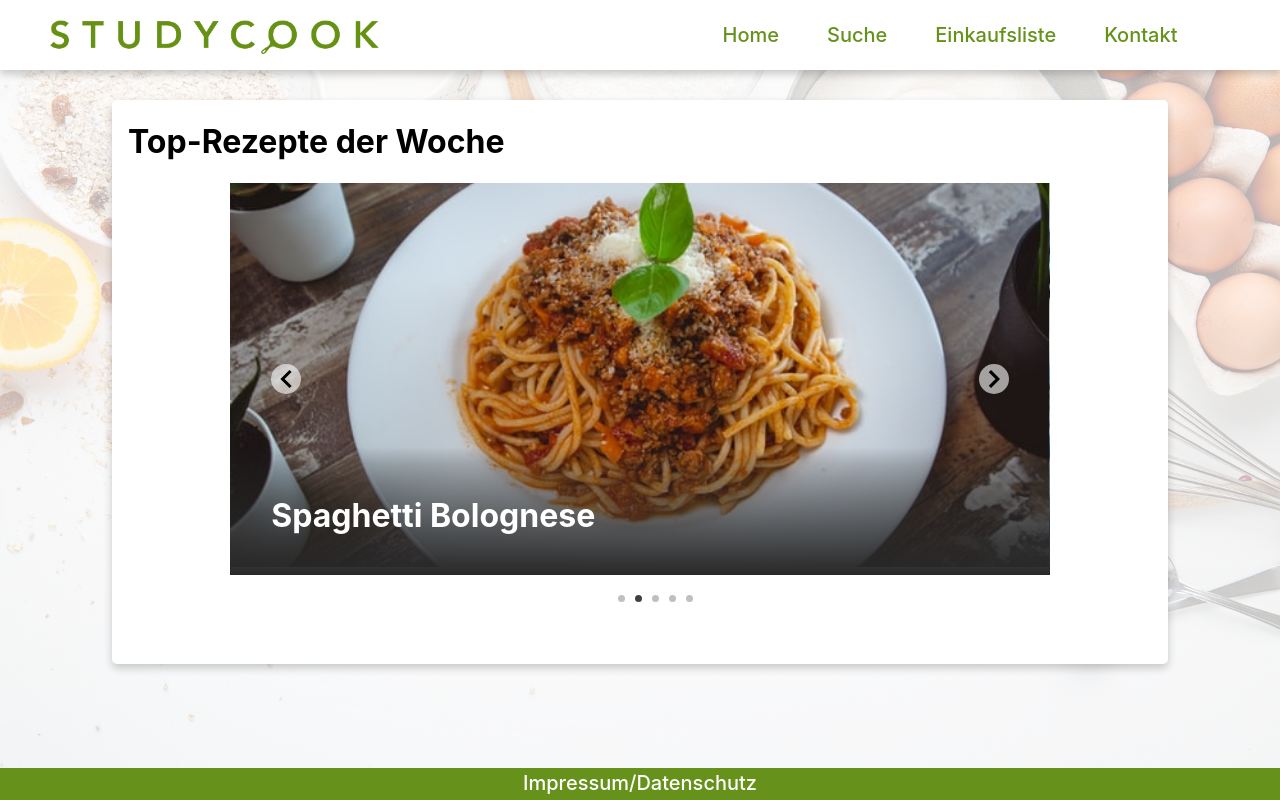
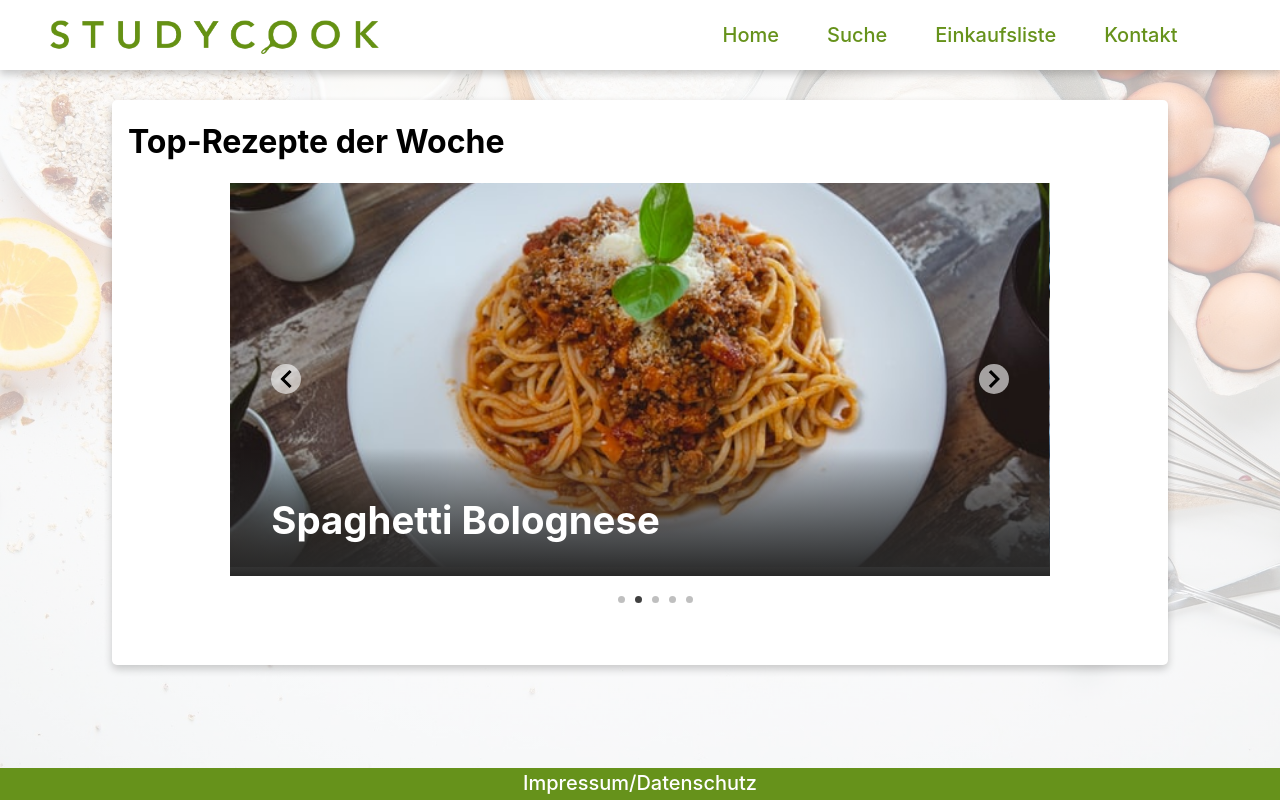
Before and after one commit to MichaelBehringer/Stud-Cook, a React (Create React App) app: page / in a window 1280 px wide. Built offline with nearby package versions, Linux system fonts and the light colour scheme.

Commit message:
Image Caption Fontsize

```diff
--- a/src/styles/globalStyles.css
+++ b/src/styles/globalStyles.css
@@ -121,7 +121,7 @@ react-slideshow-container {
   width: 100%;
   height: 100%;
   position: relative;
-  font-size: 32px;
+  font-size: 3vw;
   font-weight: bold;
 }
 
```
